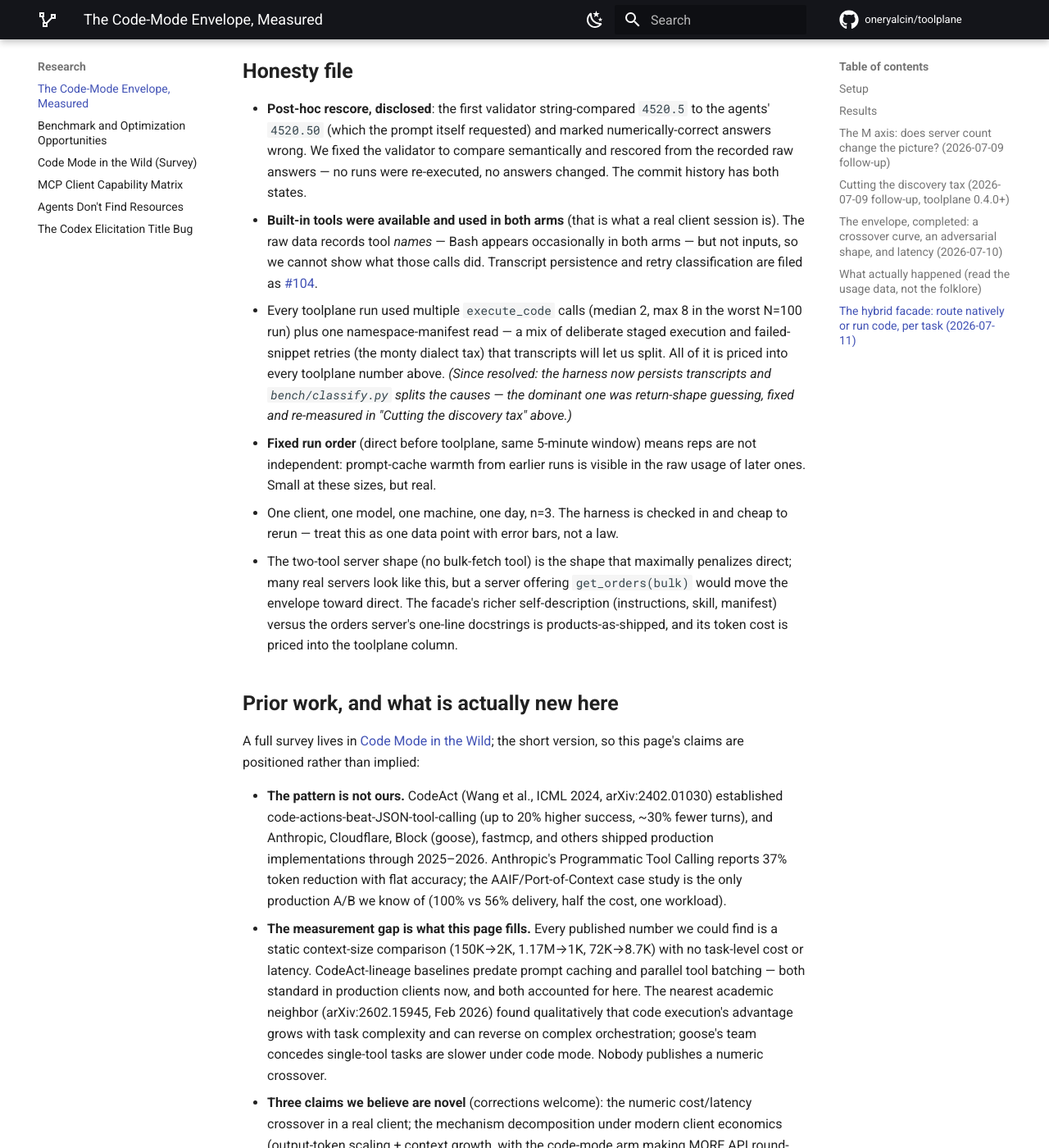
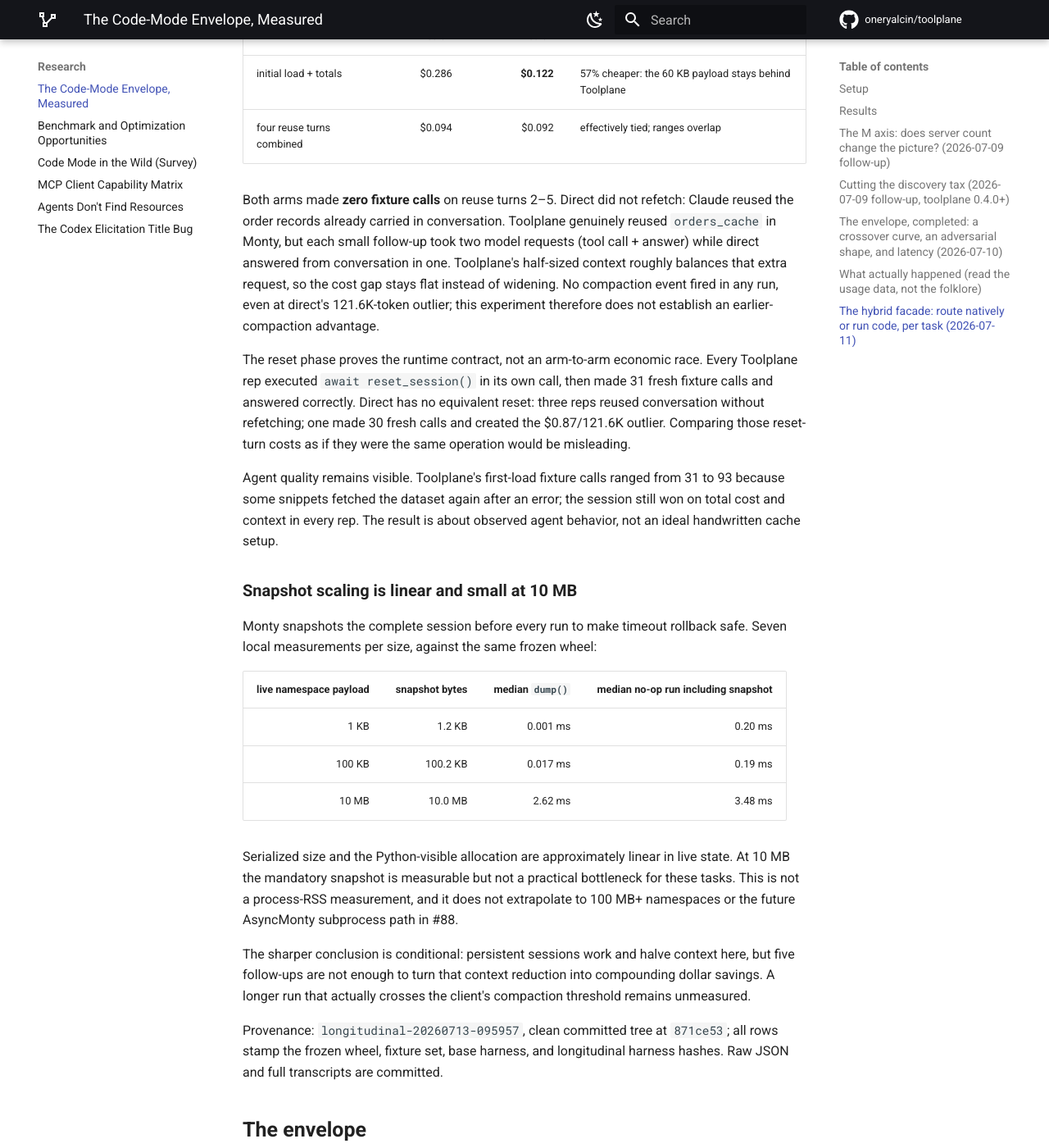
Before and after one commit to oneryalcin/toolplane, an MkDocs documentation site: the page built from docs/code-mode-benchmark.md, in a window 1280 px wide and 1400 px high, scrolled down 17786 px. Shown: the whole window at 82% size. Built offline with MkDocs 1.6.1 and Material for MkDocs 9.7.7, drawn with Linux system fonts in a browser that asks for light colours; comment, search, counter and statistics services are not loaded; some of the changed text lies outside the part shown.

Commit message:
Bench: publish longitudinal session results (#119)

```diff
--- a/docs/code-mode-benchmark.md
+++ b/docs/code-mode-benchmark.md
@@ -741,6 +741,80 @@
 Provenance: `run-20260713-040737`, clean committed tree at `57e9165`, wheel
 `faa5de87`, harness `d3ad3224`; raw JSON and full transcripts are committed.
 
+## Sessions preserve data, but the savings do not compound (2026-07-13, #119)
+
+Every earlier paid cell was a fresh one-shot conversation. #119 keeps one
+Claude Code process and its stdio MCP server alive for six related turns over
+30 orders padded by 2 KB each: load + regional totals; four filters/aggregates
+over the same data; then a separately scored reset/refetch task. Bash, files,
+web, and helper agents are disabled. The shared first prompt asks either
+surface to retain reusable data using its native mechanism: conversation
+history for direct, Monty's `orders_cache` for Toolplane.
+
+Four counterbalanced Sonnet reps, all 48 answers correct:
+
+| six-turn session | direct | toolplane | result |
+|---|---:|---:|---|
+| cumulative cost, median | $0.44 | **$0.25** | Toolplane 43% cheaper |
+| observed cost range | $0.43–0.87 | **$0.20–0.37** | ranges do not overlap |
+| peak request context, median | 71.2K | **34.1K** | Toolplane 52% lower |
+| observed peak range | 70.6K–121.6K | **32.0K–43.7K** | ranges do not overlap |
+
+That is a real session-level win, but **not for the compounding reason we
+predicted**. The decomposition matters:
+
+| phase | direct median | toolplane median | interpretation |
+|---|---:|---:|---|
+| initial load + totals | $0.286 | **$0.122** | 57% cheaper: the 60 KB payload stays behind Toolplane |
+| four reuse turns combined | $0.094 | $0.092 | effectively tied; ranges overlap |
+
+Both arms made **zero fixture calls** on reuse turns 2–5. Direct did not
+refetch: Claude reused the order records already carried in conversation.
+Toolplane genuinely reused `orders_cache` in Monty, but each small follow-up
+took two model requests (tool call + answer) while direct answered from
+conversation in one. Toolplane's half-sized context roughly balances that
+extra request, so the cost gap stays flat instead of widening. No compaction
+event fired in any run, even at direct's 121.6K-token outlier; this experiment
+therefore does not establish an earlier-compaction advantage.
+
+The reset phase proves the runtime contract, not an arm-to-arm economic race.
+Every Toolplane rep executed `await reset_session()` in its own call, then made
+31 fresh fixture calls and answered correctly. Direct has no equivalent reset:
+three reps reused conversation without refetching; one made 30 fresh calls and
+created the $0.87/121.6K outlier. Comparing those reset-turn costs as if they
+were the same operation would be misleading.
+
+Agent quality remains visible. Toolplane's first-load fixture calls ranged from
+31 to 93 because some snippets fetched the dataset again after an error; the
+session still won on total cost and context in every rep. The result is about
+observed agent behavior, not an ideal handwritten cache setup.
+
+### Snapshot scaling is linear and small at 10 MB
+
+Monty snapshots the complete session before every run to make timeout rollback
+safe. Seven local measurements per size, against the same frozen wheel:
+
+| live namespace payload | snapshot bytes | median `dump()` | median no-op run including snapshot |
+|---:|---:|---:|---:|
+| 1 KB | 1.2 KB | 0.001 ms | 0.20 ms |
+| 100 KB | 100.2 KB | 0.017 ms | 0.19 ms |
+| 10 MB | 10.0 MB | 2.62 ms | 3.48 ms |
+
+Serialized size and the Python-visible allocation are approximately linear in
+live state. At 10 MB the mandatory snapshot is measurable but not a practical
+bottleneck for these tasks. This is not a process-RSS measurement, and it does
+not extrapolate to 100 MB+ namespaces or the future AsyncMonty subprocess path
+in #88.
+
+The sharper conclusion is conditional: persistent sessions work and halve
+context here, but five follow-ups are not enough to turn that context reduction
+into compounding dollar savings. A longer run that actually crosses the
+client's compaction threshold remains unmeasured.
+
+Provenance: `longitudinal-20260713-095957`, clean committed tree at `871ce53`;
+all rows stamp the frozen wheel, fixture set, base harness, and longitudinal
+harness hashes. Raw JSON and full transcripts are committed.
+
 ## The envelope
 
 Two measured points; nothing measured between them:
```
Also changed, not shown: bench/README.md (+17 -0 lines), 9 other files.
